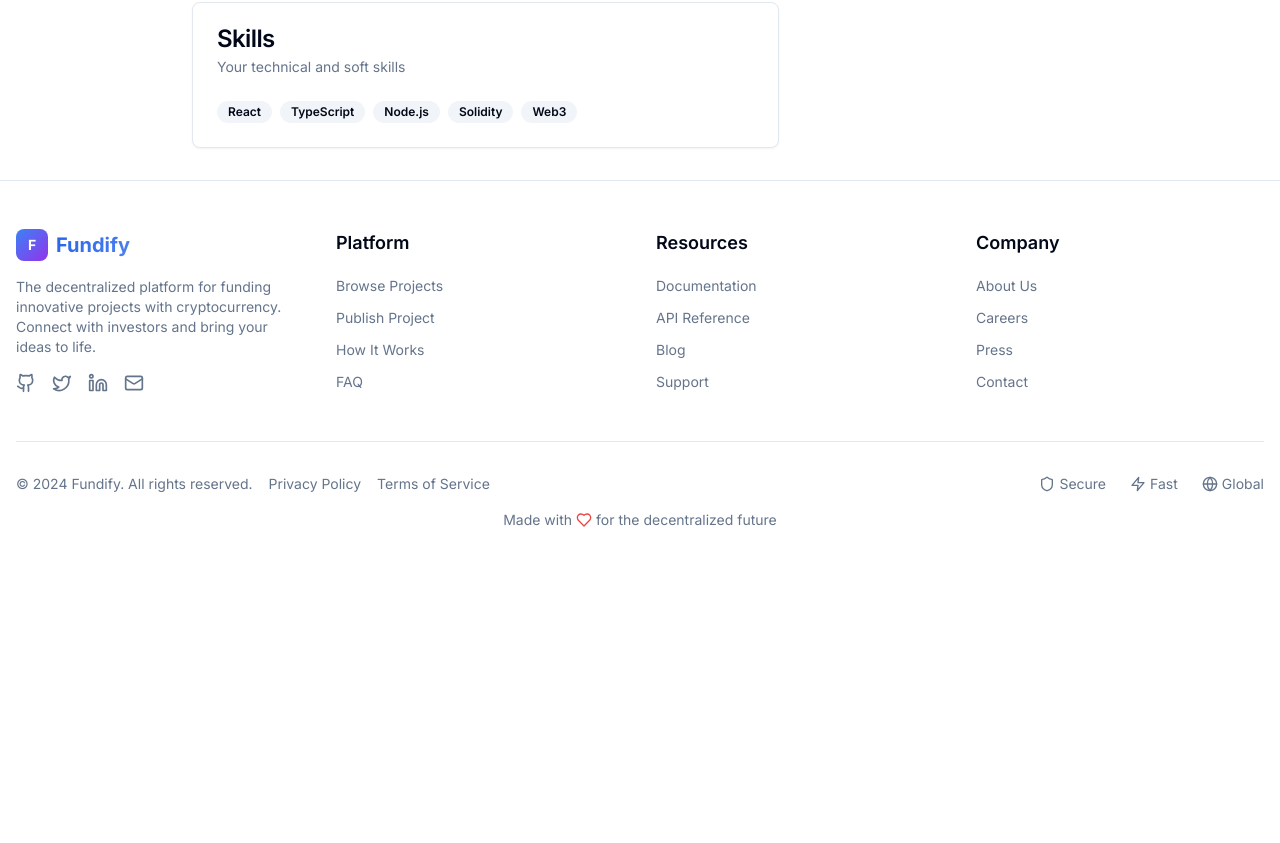
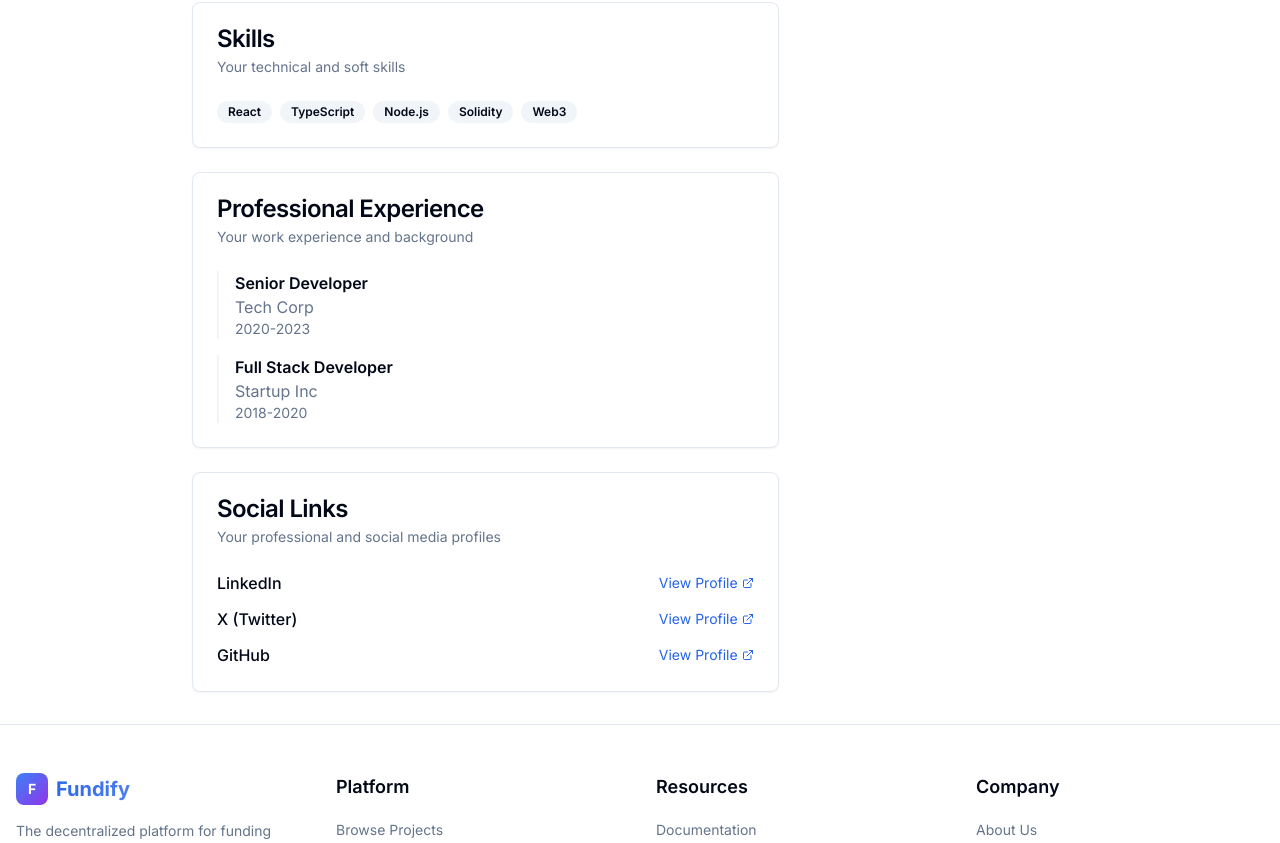
Before and after one commit to Fundify-GHRCE-Final-Year-Project/website, a Next.js app: page /profile in a window 1280 px wide. Shown: the part 509-1352 px from the top of the page. Before the commit the page ends 1087 px from the top, so only its background shows below. Built offline with nearby package versions, Linux system fonts and the light colour scheme.

Commit message:
change types and Hooks & resolve issues

```diff
--- a/src/app/invested-projects/page.tsx
+++ b/src/app/invested-projects/page.tsx
@@ -17,7 +17,6 @@ import {
 import { useState } from 'react'
 import { useAtom } from 'jotai'
 import { currentUserAtom } from '@/store/global'
-import { calculateTotalInvested, calculateNetInvestment, formatEthAmount } from '@/lib/calculations'
 
 export default function InvestedProjectsPage() {
   const { projects, isLoading, error } = useGetInvestedProjects()
@@ -30,8 +29,9 @@ export default function InvestedProjectsPage() {
            project.description.toLowerCase().includes(searchTerm.toLowerCase())
   }) || []
 
-  const totalInvested = currentUser?.investments ? calculateTotalInvested(currentUser.investments) : 0
-  const netInvestment = currentUser?.investments ? calculateNetInvestment(currentUser.investments) : 0
+  // Since User type doesn't have investments field, we'll use mock data for display
+  const totalInvested = 4.3 // Mock total invested amount
+  const netInvestment = 4.1 // Mock net investment amount
 
   if (error) {
     return (
@@ -61,7 +61,7 @@ export default function InvestedProjectsPage() {
       </div>
 
       {/* Investment Summary */}
-      {currentUser?.investments && currentUser.investments.length > 0 && (
+      {filteredProjects.length > 0 && (
         <div className="mb-8">
           <div className="grid grid-cols-1 md:grid-cols-3 gap-6">
             <div className="bg-gradient-to-r from-blue-500 to-blue-600 rounded-lg p-6 text-white">
@@ -69,7 +69,7 @@ export default function InvestedProjectsPage() {
                 <TrendingUp className="h-5 w-5" />
                 <span className="text-sm font-medium">Total Invested</span>
               </div>
-              <div className="text-2xl font-bold">{formatEthAmount(totalInvested)}</div>
+              <div className="text-2xl font-bold">{totalInvested.toFixed(2)} ETH</div>
             </div>
 
             <div className="bg-gradient-to-r from-green-500 to-green-600 rounded-lg p-6 text-white">
@@ -77,7 +77,7 @@ export default function InvestedProjectsPage() {
                 <Wallet className="h-5 w-5" />
                 <span className="text-sm font-medium">Net Investment</span>
               </div>
-              <div className="text-2xl font-bold">{formatEthAmount(netInvestment)}</div>
+              <div className="text-2xl font-bold">{netInvestment.toFixed(2)} ETH</div>
             </div>
 
             <div className="bg-gradient-to-r from-purple-500 to-purple-600 rounded-lg p-6 text-white">
--- a/src/app/my-projects/page.tsx
+++ b/src/app/my-projects/page.tsx
@@ -77,7 +77,7 @@ export default function MyProjectsPage() {
                 <FolderOpen className="h-5 w-5" />
                 <span className="text-sm font-medium">Total Projects</span>
               </div>
-              <div className="text-2xl font-bold">{currentUser.projectCount}</div>
+              <div className="text-2xl font-bold">{filteredProjects.length}</div>
             </div>
 
             <div className="bg-gradient-to-r from-green-500 to-green-600 rounded-lg p-6 text-white">
@@ -85,7 +85,7 @@ export default function MyProjectsPage() {
                 <TrendingUp className="h-5 w-5" />
                 <span className="text-sm font-medium">Active Projects</span>
               </div>
-              <div className="text-2xl font-bold">{filteredProjects.length}</div>
+              <div className="text-2xl font-bold">{filteredProjects.filter(p => !p.ended).length}</div>
             </div>
 
             <div className="bg-gradient-to-r from-purple-500 to-purple-600 rounded-lg p-6 text-white">
--- a/src/app/profile/page.tsx
+++ b/src/app/profile/page.tsx
@@ -12,14 +12,15 @@ import {
   CardTitle,
 } from "@/components/ui/card";
 import { Badge } from "@/components/ui/badge";
-import { User, MapPin, Briefcase, AlertCircle } from "lucide-react";
+import { User, MapPin, Briefcase, AlertCircle, ExternalLink } from "lucide-react";
 import { useRouter } from "next/navigation";
-import { useGetCurrentUser } from "@/lib/hooks";
+import { useGetCurrentUser, useGetUserProjects } from "@/lib/hooks";
 
 export default function ProfilePage() {
   const router = useRouter();
   const [isConnected] = useAtom(isUserConnectedAtom);
   const { user } = useGetCurrentUser();
+  const { projects } = useGetUserProjects();
 
   useEffect(() => {
     console.log(user, isConnected);
@@ -119,6 +120,77 @@ export default function ProfilePage() {
                 </div>
               </CardContent>
             </Card>
+
+            {/* Experiences */}
+            <Card>
+              <CardHeader>
+                <CardTitle>Professional Experience</CardTitle>
+                <CardDescription>
+                  Your work experience and background
+                </CardDescription>
+              </CardHeader>
+              <CardContent>
+                <div className="space-y-4">
+                  {user.experiences.map((experience, index) => (
+                    <div key={index} className="border-l-2 border-muted pl-4">
+                      <h4 className="font-semibold">{experience.role}</h4>
+                      <p className="text-muted-foreground">{experience.company}</p>
+                      <p className="text-sm text-muted-foreground">{experience.duration}</p>
+                    </div>
+                  ))}
+                </div>
+              </CardContent>
+            </Card>
+
+            {/* Social Links */}
+            <Card>
+              <CardHeader>
+                <CardTitle>Social Links</CardTitle>
+                <CardDescription>
+                  Your professional and social media profiles
+                </CardDescription>
+              </CardHeader>
+              <CardContent>
+                <div className="space-y-3">
+                  <div className="flex items-center justify-between">
+                    <span className="font-medium">LinkedIn</span>
+                    <a
+                      href={user.linkedin}
+                      target="_blank"
+                      rel="noopener noreferrer"
+                      className="flex items-center space-x-1 text-blue-600 hover:text-blue-800"
+                    >
+                      <span className="text-sm">View Profile</span>
+                      <ExternalLink className="h-3 w-3" />
+                    </a>
+                  </div>
+                  <div className="flex items-center justify-between">
+                    <span className="font-medium">X (Twitter)</span>
+                    <a
+                      href={user.x}
+                      target="_blank"
+                      rel="noopener noreferrer"
+                      className="flex items-center space-x-1 text-blue-600 hover:text-blue-800"
+                    >
+                      <span className="text-sm">View Profile</span>
+                      <ExternalLink className="h-3 w-3" />
+                    </a>
+                  </div>
+                  <div className="flex items-center justify-between">
+                    <span className="font-medium">GitHub</span>
+                    <a
+                      href={user.github}
+                      target="_blank"
+                      rel="noopener noreferrer"
+                      className="flex items-center space-x-1 text-blue-600 hover:text-blue-800"
+                    >
+                      <span className="text-sm">View Profile</span>
+                      <ExternalLink className="h-3 w-3" />
+                    </a>
+                  </div>
+                </div>
+              </CardContent>
+            </Card>
           </div>
 
           {/* Sidebar */}
@@ -143,7 +215,7 @@ export default function ProfilePage() {
                       Projects Created
                     </div>
                     <div className="text-lg font-semibold">
-                      {user.projectCount}
+                      {projects?.length || 0}
                     </div>
                   </div>
                 </div>
--- a/src/app/publish/page.tsx
+++ b/src/app/publish/page.tsx
@@ -114,18 +114,18 @@ export default function PublishProjectPage() {
 
       // Create project data
       const projectData = {
-        owner: currentUser.wallet,
-        members: formData.members.filter(m => m.trim()),
-        index: currentUser.projectCount + 1,
+  owner: String(currentUser.wallet || '').trim(),
+  members: formData.members.filter(m => m.trim()).map(m => m.trim()),
+  index: Math.floor(Math.random() * 10000) + 1,
   goal: parseFloat(formData.goal),
   milestones: parseInt(formData.milestones),
   funded: 0,
   released: 0,
-        defunded: 0,
   ended: false,
   title: formData.title.trim(),
   description: formData.description.trim()
 }
+
 
       // Validate with Zod schema
       ProjectSchema.parse(projectData)
--- a/src/components/header.tsx
+++ b/src/components/header.tsx
@@ -6,7 +6,6 @@ import {
   isUserConnectedAtom,
   userWalletAtom,
   currentUserAtom,
-  hasInvestmentsAtom,
   hasProjectsAtom
 } from '@/store/global'
 import { Button } from '@/components/ui/button'
@@ -28,7 +27,6 @@ export function Header() {
   const [isConnected, setIsConnected] = useAtom(isUserConnectedAtom)
   const [wallet, setWallet] = useAtom(userWalletAtom)
   const [currentUser, setCurrentUser] = useAtom(currentUserAtom)
-  const [hasInvestments] = useAtom(hasInvestmentsAtom)
   const [hasProjects] = useAtom(hasProjectsAtom)
   const [isMobileMenuOpen, setIsMobileMenuOpen] = useState(false)
 
@@ -45,15 +43,6 @@ export function Header() {
         wallet: mockWallet,
         name: 'John Doe',
         country: 'United States',
-        investments: [
-          {
-            projectOwner: '0x1234567890123456789012345678901234567890',
-            index: 1,
-            amount: 2.5,
-            defunded: 0
-          }
-        ],
-        projectCount: 3,
         role: 'Software Developer',
         skills: ['JavaScript', 'React', 'TypeScript', 'Node.js', 'Blockchain'],
         experiences: [
@@ -115,7 +104,7 @@ export function Header() {
               Projects
             </Link>
 
-            {hasInvestments && (
+            {isConnected && (
               <Link
                 href="/invested-projects"
                 className="text-sm font-medium transition-colors hover:text-primary"
@@ -203,7 +192,7 @@ export function Header() {
                 </div>
               </Link>
 
-              {hasInvestments && (
+              {isConnected && (
                 <Link
                   href="/invested-projects"
                   className="text-sm font-medium transition-colors hover:text-primary"
--- a/src/lib/calculations.ts
+++ b/src/lib/calculations.ts
@@ -1,4 +1,4 @@
-import { Project, Investment } from '@/types/global';
+import { Project } from '@/types/global';
 
 /**
  * Calculate funding percentage for a project
@@ -32,27 +32,6 @@ export const calculateMilestonePercentages = (milestones: number): number[] => {
 };
 
 /**
- * Calculate total invested amount for a user
- */
-export const calculateTotalInvested = (investments: Investment[]): number => {
-  return investments.reduce((total, investment) => total + investment.amount, 0);
-};
-
-/**
- * Calculate total defunded amount for a user
- */
-export const calculateTotalDefunded = (investments: Investment[]): number => {
-  return investments.reduce((total, investment) => total + investment.defunded, 0);
-};
-
-/**
- * Calculate net investment (invested - defunded)
- */
-export const calculateNetInvestment = (investments: Investment[]): number => {
-  return calculateTotalInvested(investments) - calculateTotalDefunded(investments);
-};
-
-/**
  * Format ETH amount with proper decimals
  */
 export const formatEthAmount = (amount: number): string => {
--- a/src/lib/hooks.ts
+++ b/src/lib/hooks.ts
@@ -31,21 +31,6 @@ export const generateDummyUser = (wallet: string): User => ({
   wallet,
   name: "John Doe",
   country: "United States",
-  investments: [
-    {
-      projectOwner: "0x742d35Cc6634C0532925a3b8D4C9db96C4b4d8b6",
-      index: 1,
-      amount: 2.5,
-      defunded: 0.5,
-    },
-    {
-      projectOwner: "0x1234567890123456789012345678901234567890",
-      index: 2,
-      amount: 1.8,
-      defunded: 0,
-    },
-  ],
-  projectCount: 3,
   role: "Software Developer",
   skills: ["React", "TypeScript", "Node.js", "Solidity", "Web3"],
   experiences: [
@@ -74,7 +59,6 @@ const generateDummyProjects = (): Project[] => [
     milestones: 3,
     funded: 35,
     released: 15,
-    defunded: 5,
     ended: false,
     title: "DeFi Lending Platform",
     description:
@@ -88,7 +72,6 @@ const generateDummyProjects = (): Project[] => [
     milestones: 2,
     funded: 25,
     released: 12.5,
-    defunded: 0,
     ended: false,
     title: "NFT Marketplace",
     description:
@@ -102,7 +85,6 @@ const generateDummyProjects = (): Project[] => [
     milestones: 4,
     funded: 75,
     released: 25,
-    defunded: 10,
     ended: false,
     title: "DAO Governance Platform",
     description:
@@ -280,7 +262,7 @@ export const useGetInvestedProjects = () => {
   const [currentUser] = useAtom(currentUserAtom);
 
   const fetchInvestedProjects = async () => {
-    if (!currentUser?.investments) return;
+    if (!currentUser) return;
 
     setIsLoading(true);
     setError(null);
@@ -297,17 +279,13 @@ export const useGetInvestedProjects = () => {
       // Simulate API call delay
       await new Promise((resolve) => setTimeout(resolve, 1000));
 
-      // Get projects based on user investments
+      // For dummy data, since User type doesn't have investments field,
+      // we'll create a mock scenario where user has invested in some projects
       const allProjects = generateDummyProjects();
-      const investedProjectsData = currentUser.investments
-        .map((investment) => {
-          return allProjects.find(
-            (project) =>
-              project.owner === investment.projectOwner &&
-              project.index === investment.index
-          );
-        })
-        .filter(Boolean) as Project[];
+      // Mock: assume user has invested in projects with indices 1 and 2
+      const investedProjectsData = allProjects.filter(
+        (project) => project.index === 1 || project.index === 2
+      );
 
       // Cache the data
       setInvestedProjectsToCache(investedProjectsData);
--- a/src/store/global.ts
+++ b/src/store/global.ts
@@ -21,14 +21,9 @@ export const successMessageAtom = atom<string | null>(null);
 export const currentPageAtom = atom<string>('projects');
 
 // Derived atoms
-export const hasInvestmentsAtom = atom((get) => {
-  const user = get(currentUserAtom);
-  return user?.investments && user.investments.length > 0;
-});
-
 export const hasProjectsAtom = atom((get) => {
-  const user = get(currentUserAtom);
-  return user?.projectCount && user.projectCount > 0;
+  const userProjects = get(userProjectsAtom);
+  return userProjects && userProjects.length > 0;
 });
 
 export const projectsLoadingAtom = atom((get) => {
--- a/src/types/global.ts
+++ b/src/types/global.ts
@@ -9,10 +9,10 @@ export type Experience = {
 
 // Investment type
 export type Investment = {
+  owner: string; // Wallet address of the investor
   projectOwner: string; // Wallet address of the project's owner user has invested in
   index: number; // Nth number of project of project owner user has invested in
   amount: number; // Amount of ETH user has invested
-  defunded: number; // Amount of ETH user has withdrawn/defunded
 };
 
 // User type
@@ -20,8 +20,6 @@ export type User = {
   wallet: string; // Wallet address of the user
   name: string; // Name of the user
   country: string; // Country where user lives
-  investments: Investment[] | null; // Investments user has made
-  projectCount: number; // Number of projects user has published
   role: string; // User's main job eg. Software Developer, Project Manager
   skills: string[]; // User's soft skills and hard skills, max 10
   experiences: Experience[]; // array of type experience where user can add his past experiences, max 5
@@ -39,32 +37,32 @@ export type Project = {
   milestones: number; // Number of milestones, if 2 then it's 50% and 100%, if 3 then 33, 66, 99, basically divide the goal by milestones, max 20
   funded: number; // Amount of ETH funded
   released: number; // Amount of ETH released
-  defunded: number; // Amount of ETH defunded
   ended: boolean; // Project funding is going on or not
   title: string; // Title of the project
   description: string; // Short description of the project
 };
 
 // Zod schemas for validation
+// Experience schema
 export const ExperienceSchema = z.object({
   role: z.string().min(1, "Role is required"),
   company: z.string().min(1, "Company is required"),
   duration: z.string().min(1, "Duration is required"),
 });
 
+// Investment schema
 export const InvestmentSchema = z.object({
-  projectOwner: z.string().min(42, "Invalid wallet address"),
+  owner: z.string().length(42, "Invalid wallet address"), // exact 42 chars for Ethereum
+  projectOwner: z.string().length(42, "Invalid wallet address"),
   index: z.number().int().positive(),
   amount: z.number().positive(),
-  defunded: z.number().min(0),
 });
 
+// User schema
 export const UserSchema = z.object({
-  wallet: z.string().min(42, "Invalid wallet address"),
+  wallet: z.string().length(42, "Invalid wallet address"),
   name: z.string().min(1, "Name is required"),
   country: z.string().min(1, "Country is required"),
-  investments: z.array(InvestmentSchema).nullable(),
-  projectCount: z.number().int().min(0),
   role: z.string().min(1, "Role is required"),
   skills: z.array(z.string()).max(10, "Maximum 10 skills allowed"),
   experiences: z.array(ExperienceSchema).max(5, "Maximum 5 experiences allowed"),
@@ -73,19 +71,20 @@ export const UserSchema = z.object({
   github: z.string().url("Invalid GitHub URL"),
 });
 
+// Project schema
 export const ProjectSchema = z.object({
-  owner: z.string().min(42, "Invalid wallet address"),
-  members: z.array(z.string().min(42, "Invalid wallet address")),
+  owner: z.string().regex(/^0x[a-fA-F0-9]{40}$/, "Invalid wallet address"),
+  members: z.array(z.string().regex(/^0x[a-fA-F0-9]{40}$/, "Invalid wallet address")),
   index: z.number().int().positive(),
   goal: z.number().positive(),
   milestones: z.number().int().min(1).max(20, "Milestones must be between 1 and 20"),
   funded: z.number().min(0),
   released: z.number().min(0),
-  defunded: z.number().min(0),
   ended: z.boolean(),
   title: z.string().min(1, "Title is required"),
   description: z.string().min(1, "Description is required"),
 });
+
 
 // API Response types
 export type ApiResponse<T> = {
```
Lines whose indentation alone changed are shown as unchanged.
